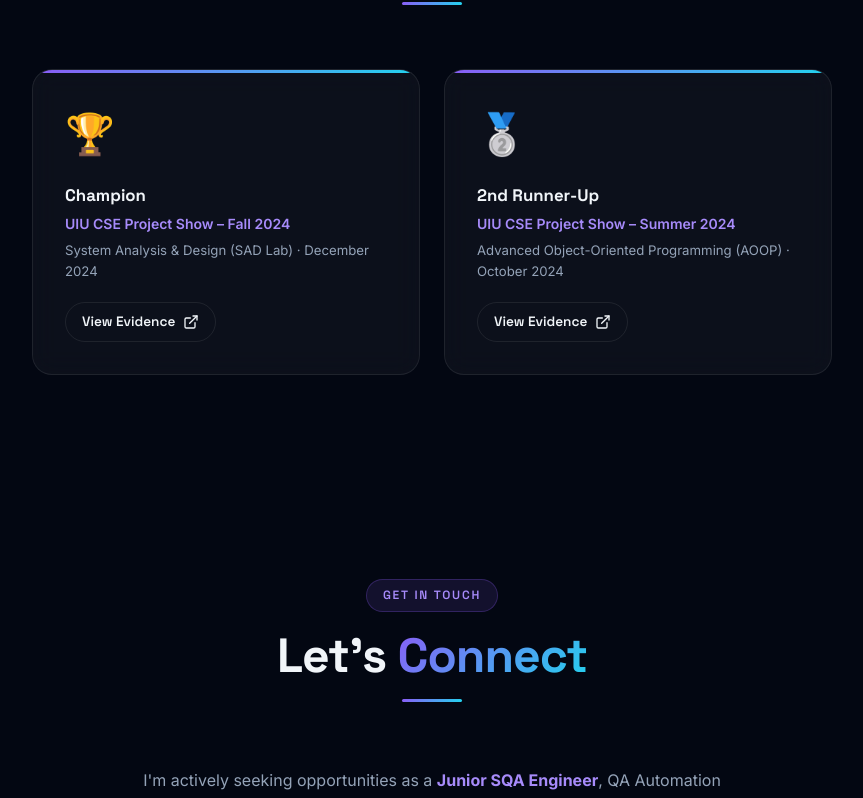
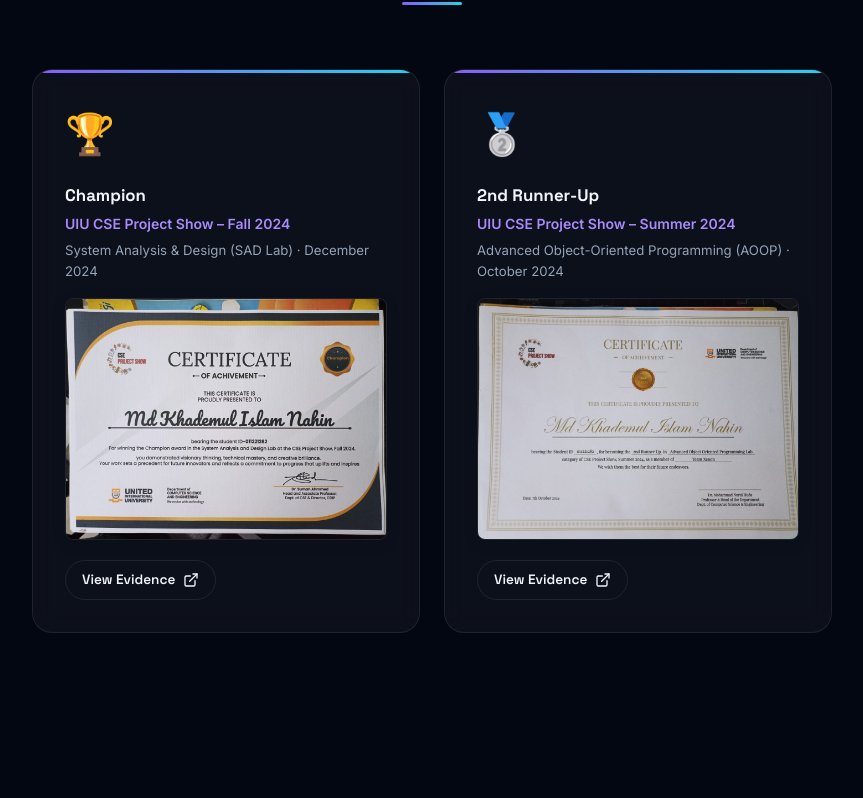
Before and after one commit to Nahin197/nahin-portfolio, a Next.js app: page / in a window 1280 px wide. Shown: the part 6821-7619 px from the top of the page, without its empty margins (208-1071 px from the left). Built offline with nearby package versions, Linux system fonts and the light colour scheme.

Commit message:
feat: add certificate images to Honors & Awards section

```diff
--- a/app/page.js
+++ b/app/page.js
@@ -857,8 +857,22 @@
 ════════════════════════════════════════ */
 function Honors() {
   const awards = [
-    { emoji: '🏆', title: 'Champion', event: 'UIU CSE Project Show – Fall 2024', detail: 'System Analysis & Design (SAD Lab) · December 2024', evidence: 'https://drive.google.com/drive/folders/1M-7cGar7w_iZjZY-rodbQFIV7NQWFiKc?usp=drive_link' },
-    { emoji: '🥈', title: '2nd Runner-Up', event: 'UIU CSE Project Show – Summer 2024', detail: 'Advanced Object-Oriented Programming (AOOP) · October 2024', evidence: 'https://drive.google.com/drive/folders/1yR6fz0gbsrZO0wzXYtIkgDmCKXhGaJsC?usp=drive_link' },
+    {
+      emoji: '🏆',
+      title: 'Champion',
+      event: 'UIU CSE Project Show – Fall 2024',
+      detail: 'System Analysis & Design (SAD Lab) · December 2024',
+      evidence: 'https://drive.google.com/drive/folders/1M-7cGar7w_iZjZY-rodbQFIV7NQWFiKc?usp=drive_link',
+      image: '/certificate_Champion.jpeg'
+    },
+    {
+      emoji: '🥈',
+      title: '2nd Runner-Up',
+      event: 'UIU CSE Project Show – Summer 2024',
+      detail: 'Advanced Object-Oriented Programming (AOOP) · October 2024',
+      evidence: 'https://drive.google.com/drive/folders/1yR6fz0gbsrZO0wzXYtIkgDmCKXhGaJsC?usp=drive_link',
+      image: '/Certificate_2ndRunnersUp.jpeg'
+    },
   ];
   return (
     <section id="honors" className="section">
@@ -875,6 +889,23 @@
               <div className="honor-title">{a.title}</div>
               <div className="honor-event">{a.event}</div>
               <div className="honor-detail">{a.detail}</div>
+
+              {a.image && (
+                <div style={{ marginTop: '1rem', width: '100%' }}>
+                  <img
+                    src={a.image}
+                    alt={`${a.title} Certificate`}
+                    style={{
+                      width: '100%',
+                      height: 'auto',
+                      borderRadius: '8px',
+                      border: '1px solid var(--clr-border)',
+                      boxShadow: '0 4px 15px rgba(0,0,0,0.1)'
+                    }}
+                  />
+                </div>
+              )}
+
               {a.evidence && (
                 <div style={{ marginTop: '1.25rem' }}>
                   <a href={a.evidence} target="_blank" rel="noopener noreferrer" className="btn btn-outline" style={{ fontSize: '0.85rem', padding: '0.5rem 1rem' }}>
```
Also changed, not shown: public/Certificate_2ndRunnersUp.jpeg (added), public/certificate_Champion.jpeg (added).
